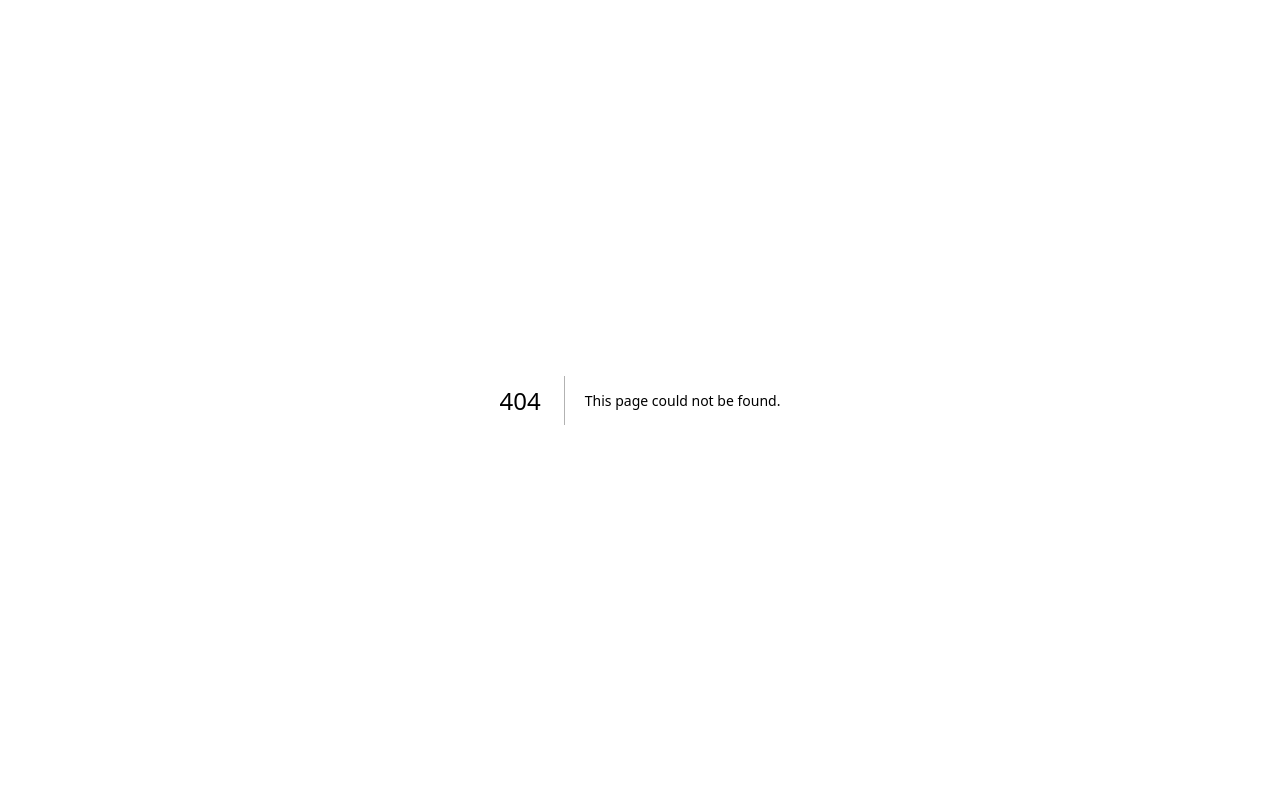
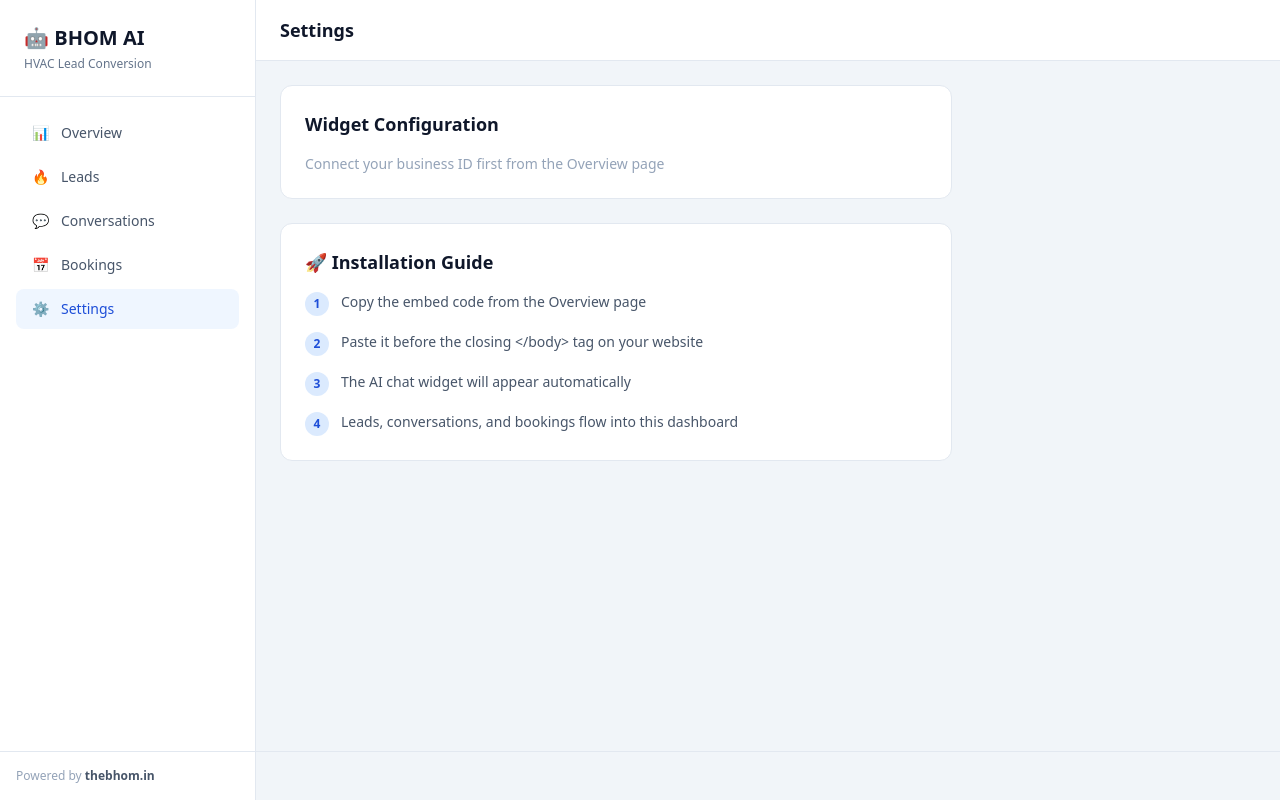
Before and after one commit to bhomvratrai-glitch/hvac-ai-chatbot, a Next.js app: page /dashboard/settings in a window 1280 px wide. Before the commit this address had no page. Built offline with nearby package versions, Linux system fonts and the light colour scheme.

Commit message:
feat: add settings page with widget config + install guide

```diff
--- /dev/null
+++ b/src/app/dashboard/settings/page.js
@@ -0,0 +1,63 @@
+'use client';
+import { useState, useEffect } from 'react';
+
+export default function SettingsPage() {
+  const [businessId, setBusinessId] = useState('');
+  const [config, setConfig] = useState(null);
+
+  useEffect(() => {
+    const bid = localStorage.getItem('bhom_business_id');
+    if (bid) { setBusinessId(bid); fetchConfig(bid); }
+  }, []);
+
+  async function fetchConfig(bid) {
+    const resp = await fetch('/api/widget/config?business_id=' + bid);
+    if (resp.ok) setConfig(await resp.json());
+  }
+
+  return (
+    <div className="max-w-2xl">
+      <div className="bg-white rounded-xl border border-slate-200 p-6 mb-6">
+        <h3 className="text-lg font-semibold text-slate-900 mb-4">Widget Configuration</h3>
+        {config ? (
+          <div className="space-y-4">
+            <div>
+              <label className="block text-sm font-medium text-slate-700 mb-1">Business Name</label>
+              <input type="text" value={config.name||''} readOnly className="w-full px-4 py-2 border border-slate-300 rounded-lg text-sm bg-slate-50" />
+            </div>
+            <div>
+              <label className="block text-sm font-medium text-slate-700 mb-1">Widget Color</label>
+              <div className="flex items-center gap-3">
+                <input type="color" value={config.widget_color||'#2563eb'} readOnly className="w-10 h-10 rounded cursor-pointer" />
+                <span className="text-sm text-slate-500">{config.widget_color}</span>
+              </div>
+            </div>
+            <div>
+              <label className="block text-sm font-medium text-slate-700 mb-1">Welcome Message</label>
+              <textarea value={config.welcome_message||''} readOnly rows={2} className="w-full px-4 py-2 border border-slate-300 rounded-lg text-sm bg-slate-50" />
+            </div>
+            <div>
+              <label className="block text-sm font-medium text-slate-700 mb-1">Services</label>
+              <div className="flex flex-wrap gap-2">
+                {(config.services||[]).map((s,i) => (
+                  <span key={i} className="px-3 py-1 bg-blue-50 text-blue-700 rounded-full text-xs font-medium">{s}</span>
+                ))}
+              </div>
+            </div>
+          </div>
+        ) : (
+          <p className="text-slate-400 text-sm">Connect your business ID first from the Overview page</p>
+        )}
+      </div>
+      <div className="bg-white rounded-xl border border-slate-200 p-6">
+        <h3 className="text-lg font-semibold text-slate-900 mb-4">🚀 Installation Guide</h3>
+        <div className="space-y-4 text-sm text-slate-600">
+          <div className="flex gap-3"><span className="w-6 h-6 bg-blue-100 text-blue-700 rounded-full flex items-center justify-center text-xs font-bold flex-shrink-0">1</span><p>Copy the embed code from the Overview page</p></div>
+          <div className="flex gap-3"><span className="w-6 h-6 bg-blue-100 text-blue-700 rounded-full flex items-center justify-center text-xs font-bold flex-shrink-0">2</span><p>Paste it before the closing &lt;/body&gt; tag on your website</p></div>
+          <div className="flex gap-3"><span className="w-6 h-6 bg-blue-100 text-blue-700 rounded-full flex items-center justify-center text-xs font-bold flex-shrink-0">3</span><p>The AI chat widget will appear automatically</p></div>
+          <div className="flex gap-3"><span className="w-6 h-6 bg-blue-100 text-blue-700 rounded-full flex items-center justify-center text-xs font-bold flex-shrink-0">4</span><p>Leads, conversations, and bookings flow into this dashboard</p></div>
+        </div>
+      </div>
+    </div>
+  );
+}
```
